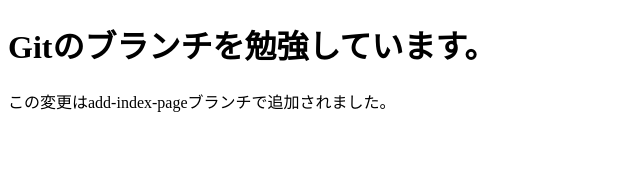
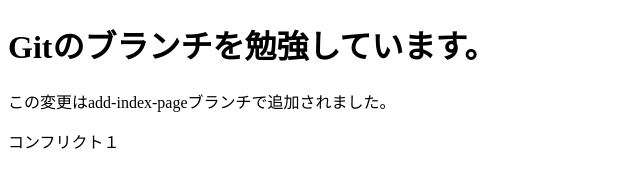
Before and after one commit to Ukyo-Nawano/git-study, a plain HTML site: page index.html in a window 1280 px wide. Shown: the full height of the page, 0-640 px from the left. Drawn offline with Linux system fonts and the light colour scheme.

Commit message:
コンフリクト１

```diff
--- a/index.html
+++ b/index.html
@@ -9,6 +9,7 @@
 <body>
     <h1>Gitのブランチを勉強しています。</h1>
     <p>この変更はadd-index-pageブランチで追加されました。</p>
+    <p>コンフリクト１</p>
 </body>
 
 </html>
```
